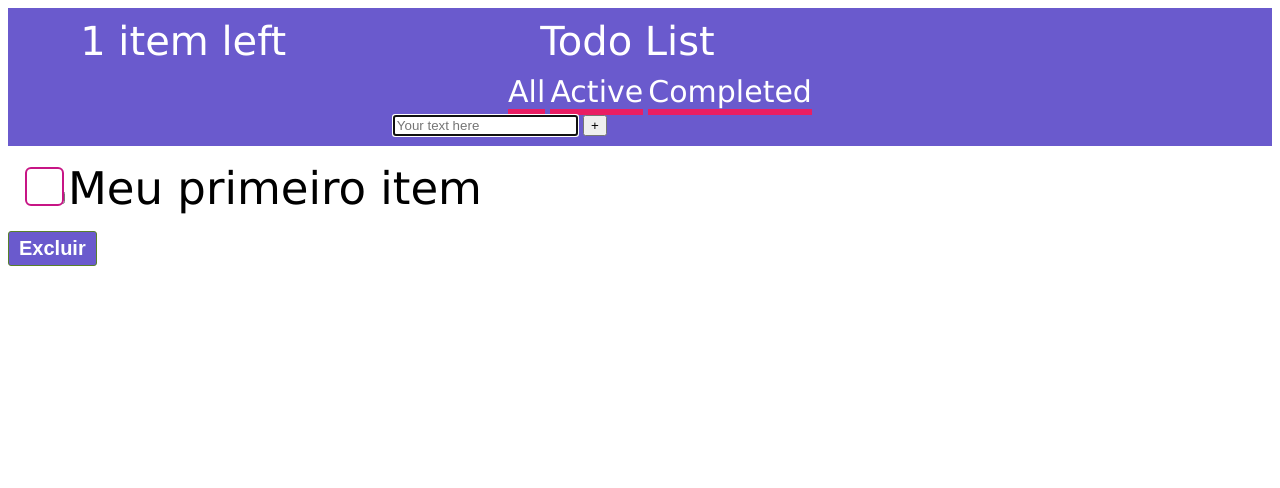
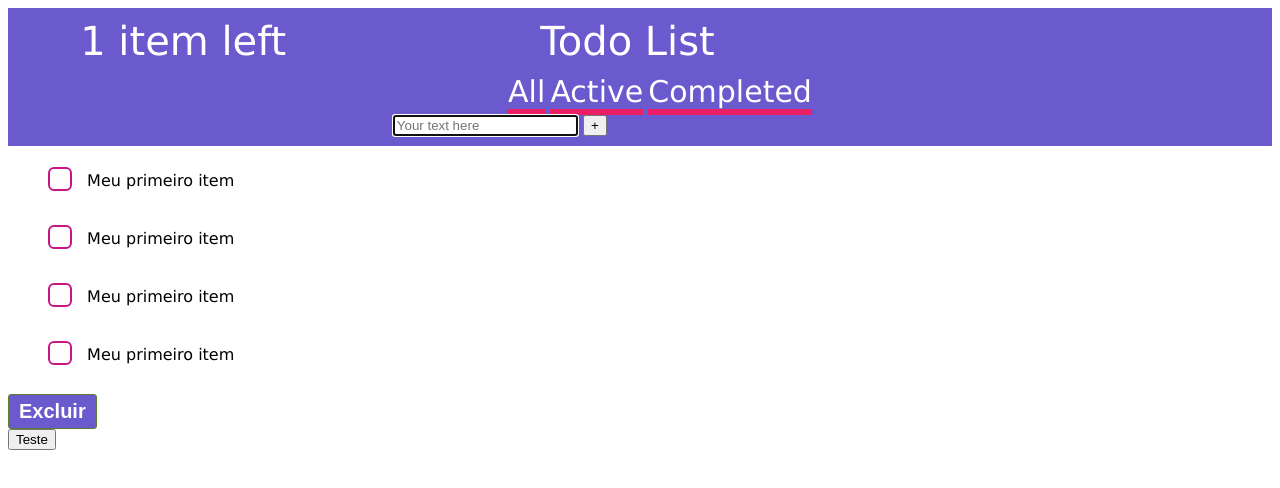
Before and after one commit to mayaracaroline/todo-list, a website: page index.html in a window 1280 px wide. Drawn offline with Linux system fonts and the light colour scheme; files that its build step writes are made by us from their sources; files whose address does not match are found by name.

Commit message:
list style fix

```diff
--- a/index.html
+++ b/index.html
@@ -1,9 +1,14 @@
-<!DOCTYPE html>
-<html>
+<!doctype html>
+<html class="no-js" lang="">
 <head>
-      <meta charset="utf-8"/>
+  <meta charset="utf-8">
+  <meta http-equiv="x-ua-compatible" content="ie=edge">
   <title>Todo List</title>
+  <meta name="description" content="A todo list exercise">
+  <meta name="viewport" content="width=device-width, initial-scale=1">
+
   <link rel="stylesheet" type="text/css" href="static/style.css">
+
 </head>
 <body>
   <header>
@@ -22,7 +27,6 @@
     </div>
     <form id="form-add-item" action="" class="form">
       <fieldset>
-        <!--  <legend>Todo List</legend> -->
         <input
           type="text"
           name="input-add-item"
@@ -35,15 +39,31 @@
     </form>
   </header>
   <main>
-      <ul id="ul-container">
+    <ul id="ul-container" class="list-container">
       <li>
-          <label class="container">
-            <input type="checkbox" name="checkbox" id="first-item"/><span class="checkmark"></span><span class="checked-item">Meu primeiro item</span>
+        <label class="item-label">
+          <input type="checkbox" name="checkbox" id="first-item"/><span class="checked-item">Meu primeiro item</span>
+        </label>
+      </li>
+       <li>
+        <label class="item-label">
+          <input type="checkbox" name="checkbox" id="first-item"/><span class="checked-item">Meu primeiro item</span>
+        </label>
+      </li>
+       <li>
+        <label class="item-label">
+          <input type="checkbox" name="checkbox" id="first-item"/><span class="checked-item">Meu primeiro item</span>
+        </label>
+      </li>
+       <li>
+        <label class="item-label">
+          <input type="checkbox" name="checkbox" id="first-item"/><span class="checked-item">Meu primeiro item</span>
         </label>
       </li>
     </ul>
     <button name="btn-remove-item" id="btn-remove-item">Excluir</button>
   </main>
+  <button>Teste</button>
   <script type="text/javascript" src="/static/script.js"></script>
 </body>
 </html>
--- a/public/style.css
+++ b/public/style.css
@@ -1,4 +1,5 @@
 body{
+  font-family: Verdana, Arial, Helvetica, sans-serif;
 
 }
 
@@ -8,24 +9,27 @@ ul{
 fieldset{
   border: 0px;
 }
+
 header{
   background-color: #6A5ACD;
   color: #FFF;
-  font-family: Verdana, Arial, Helvetica, sans-serif;
 }
 
 .toolbar{
   padding: 10px;
 }
+
 .items-left{
   font-size: 40px;
   margin-left:5%;
 }
+
 .item-title{
   font-size: 40px;
   text-align: center;
   margin-left:20%;
 }
+
 .item-list{
   font-size: 40px;
   margin-left: 30%;
@@ -35,49 +39,56 @@ header{
   margin-left: 30%;
 }
 
-.container{
-  font-family: Verdana, Arial, Helvetica, sans-serif;
-  position: relative;
-  font-size: 45px;
+.item-label{
+/*  position: relative;*/
+  font-size: 16px;
 }
 
-.checkmark {
-  position: absolute;
-  margin-top: 5px;
-  margin-left:-43px;
-  height: 35px;
-  width: 35px;
+.item-label:before {
+/*  position: absolute;*/
+/*  margin-top: 5px;
+  margin-left:-43px;*/
+  content: "";
+  display: inline-block;
+  height: 20px;
+  width: 20px;
+  margin-right: 10px;
   background-color: #FFF;
   border: 2px solid #C71585;
   border-radius: 6px;
+  position: relative;
+  top: 5px;
+}
+
+.list-container li {
+  margin-bottom: 30px;
+}
+
+.item-label input {
+  display: none;
 }
 /* On mouse-over, add a grey background color */
-.container:hover input ~ .checkmark {
+.item-label:hover input ~ .checkmark {
    /* background-color: #ccc;*/
 }
 
 /* When the checkbox is checked, add a blue background */
-.container input:checked ~ .checkmark {
+.item-label input:checked ~ .checkmark {
   background-color: #FFF;
   border: 4px solid #00FFFF;
   font-size: 20px;
 }
 
-/* Create the checkmark/indicator (hidden when not checked) */
-.checkmark:after {
-  content: "";
-  position: relative;
-  display: none;
-}
+
 
 /* Show the checkmark when checked */
-.container input:checked ~ .checkmark:after{
+.item-label input:checked ~ .checkmark:after{
     display: block;
 }
 
 
 /* Style the checkmark/indicator */
-.container .checkmark:after{
+.item-label .checkmark:after{
   margin-left:15px;
   margin-top: 0px;
   width: 14px;
@@ -91,8 +102,10 @@ header{
   transform:rotate(45deg);
 }
 
-.container input:checked ~ .checked-item{
+.item-label input:checked ~ .checked-item{
   text-decoration:line-through;
+  font-style: italic;
+  color: #696969;
 }
 #btn-remove-item {
     background-color: #6A5ACD;
```
Lines whose indentation alone changed are shown as unchanged.
